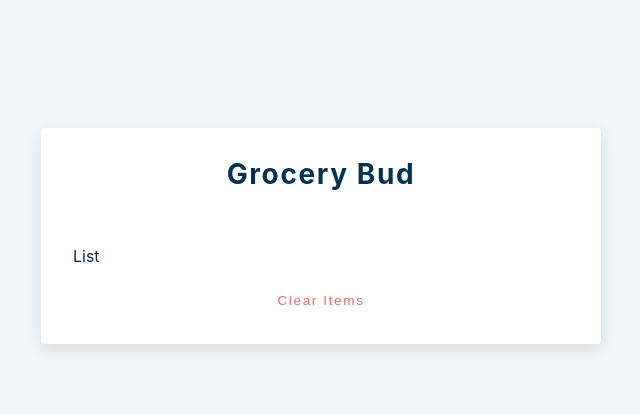
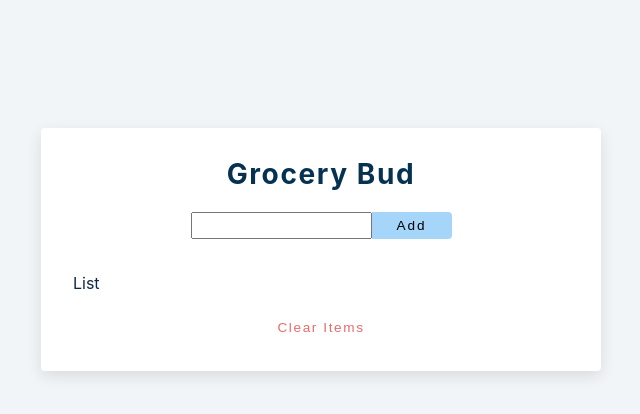
Before and after one commit to Ilesanmi-Erioluwa-Victor/react-grocerry-bud, a React (Create React App) app: page / in a window 1280 px wide. Shown: the top 414 px of the page, without its empty margins (319-959 px from the left). Built offline with nearby package versions, Linux system fonts and the light colour scheme.

Commit message:
Started working on inputs

```diff
--- a/src/App.js
+++ b/src/App.js
@@ -22,7 +22,12 @@
         {alert.show && <Alert />}
         <h3>Grocery Bud</h3>
 
-        <div className="form-control"></div>
+        <div className="form-control">
+          <input type={"text"} />
+          <button type="submit" className="submit-btn">
+            {isEditing ? "Edit" : "Add"}
+          </button>
+        </div>
       </form>
 
       <div className="grocery-container">
```
